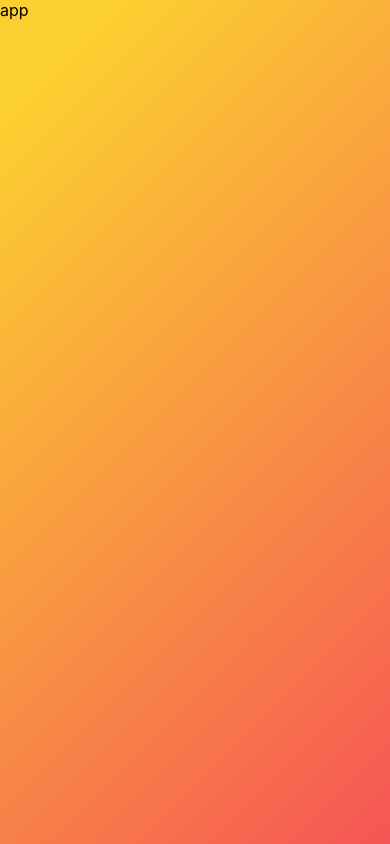
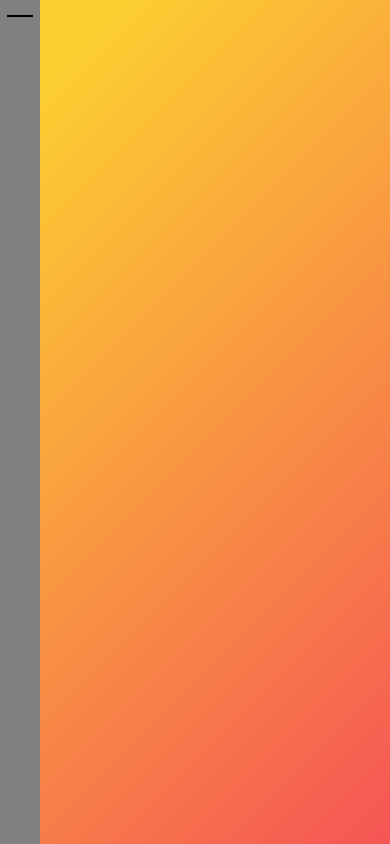
Before and after one commit to etteryand0/dragan_grade_7, a React (Create React App) app: page / in a window 390 px wide. Built offline with nearby package versions, Linux system fonts and the light colour scheme.

Commit message:
rough design and piece of hamburger

```diff
--- a/src/App.css
+++ b/src/App.css
@@ -1,9 +1,11 @@
-html {
+html, body, #root, .App {
   height: 100%;
   width: 100%;
 }
 body {
-  height: 100%;
-  width: 100%;
   background-image: linear-gradient( 135deg, #FCCF31 10%, #F55555 100%);
 }
+* {
+  padding: 0;
+  margin: 0;
+}
--- a/src/App.js
+++ b/src/App.js
@@ -1,9 +1,14 @@
 import './App.css';
+import Main from './components/jsx/main/Main';
+import Navbar from './components/jsx/navbar/Navbar';
+import Footer from './components/jsx/footer/Footer';
 
 function App() {
   return (
     <div className="App">
-      app
+      <Navbar />
+      <Main />
+      <Footer />
     </div>
   );
 }
--- a/src/components/jsx/navbar/Navbar.js
+++ b/src/components/jsx/navbar/Navbar.js
@@ -1,13 +1,12 @@
 import React from 'react';
+import Hamburger from './hamburger/Hamburger';
 import styles from './Navbar.module.css';
 
 class Navbar extends React.Component {
   render() {
     return (
       <nav>
-        <div className={styles.menu_toggle}>
-          <span></span>
-        </div>
+        <Hamburger />
       </nav>
     );
   }
--- a/src/components/jsx/navbar/Navbar.module.css
+++ b/src/components/jsx/navbar/Navbar.module.css
@@ -1,3 +1,5 @@
-.menu_toggle {
-
+nav {
+  width: 40px;
+  height: 100%;
+  background: gray;
 }
--- /dev/null
+++ b/src/components/jsx/navbar/hamburger/Hamburger.js
@@ -0,0 +1,14 @@
+import React from 'react';
+import styles from './Hamburger.module.css';
+
+class Hamburger extends React.Component {
+  render() {
+    return (
+      <div className={styles.menu_toggle}>
+        <span></span>
+      </div>
+    );
+  }
+}
+
+export default Hamburger;
--- /dev/null
+++ b/src/components/jsx/navbar/hamburger/Hamburger.module.css
@@ -0,0 +1,14 @@
+.menu_toggle {
+  position: absolute;
+  top: 15px;
+  left: 7px;
+  width: 26px;
+  height: 14px;
+}
+
+span {
+  position: absolute;
+  width: 26px;
+  height: 2px;
+  background: #000;
+}
```
